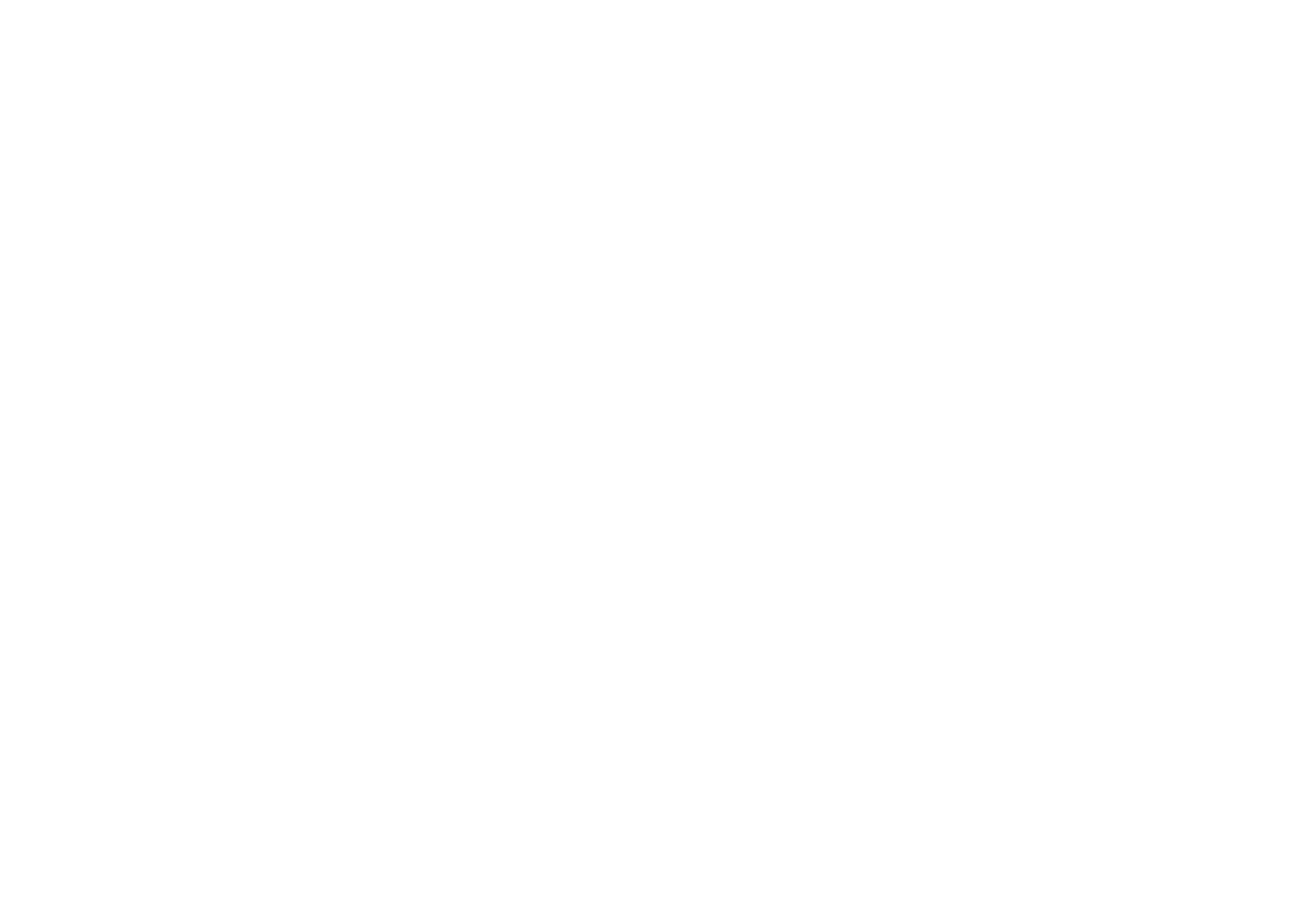
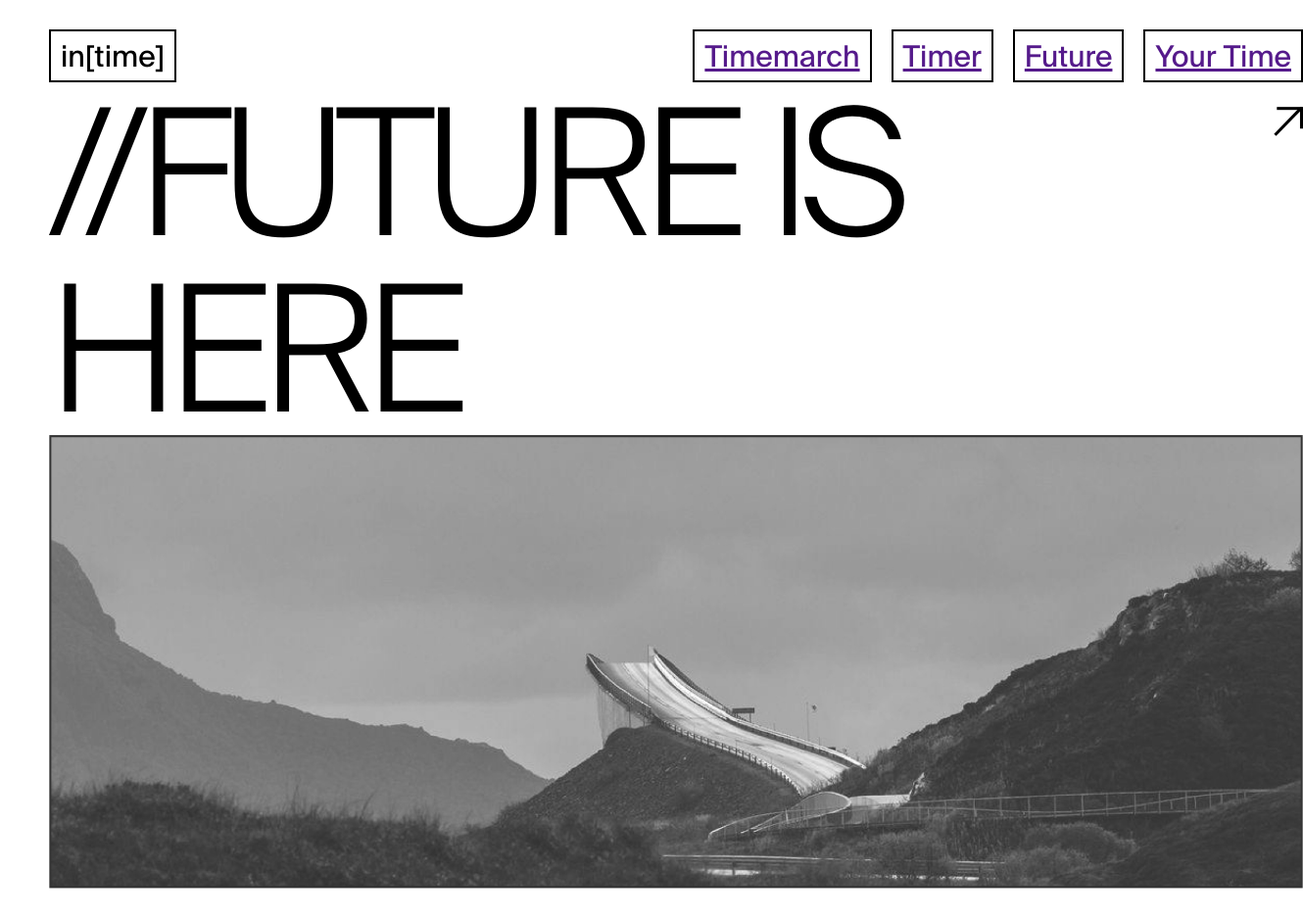
Before and after one commit to vlad-chursin/future_intime, a plain HTML site: page index.html in a window 1280 px wide. Shown: the whole page at 98% size, 1330 px wide, since content can reach past the window. Before the commit the page ends 800 px from the top, so only its background shows below. Drawn offline with Linux system fonts and the light colour scheme.

Commit message:
add promo-block

```diff
--- a/css/content.css
+++ b/css/content.css
@@ -0,0 +1,54 @@
+body{
+    width: 100%;
+    margin: 0;
+    padding: 0;
+}
+
+.promo-block{
+    width: 100%;
+    margin: 30px 50px;
+}
+
+.header{
+    width: 100%;
+    display: flex;
+    justify-content: space-between;
+}
+
+.logo span, .nav-a{
+    font-family: Suisse Book;
+    font-size: 30px;
+}
+
+.logo, .nav-a{
+    padding: 10px;
+    border: 2px solid black;
+    text-align: center;
+}
+
+.navigation{
+    display: flex;
+    gap: 20px;
+    /* justify-content: flex-end; */
+}
+
+.title-block{
+    display: flex;
+    gap: 20px;
+}
+
+.button-more img{
+    width: 30px;
+    height: 30px;
+    margin-top: 25px;
+}
+
+.title-block .title{
+    font-family: Suisse Light;
+    font-size: 180px;
+    letter-spacing: -10px;
+}
+
+.image-block img{
+    width: 100%;
+}
--- a/index.html
+++ b/index.html
@@ -7,7 +7,27 @@
 
     <link rel="stylesheet" href="./css/style.css">
 </head>
+
 <body>
-
+    <div class="promo-block">
+        <div class="header">
+            <div class="logo">
+                <span>in[time]</span>
+            </div>
+            <div class="navigation">
+                <div class="nav-a"><a href="">Timemarch</a></div>
+                <div class="nav-a"><a href="">Timer</a></div>
+                <div class="nav-a"><a href="">Future</a></div>
+                <div class="nav-a"><a href="">Your Time</a></div>
+            </div>
+        </div>
+        <div class="title-block">
+            <div class="title">//FUTURE IS HERE</div>
+            <div class="button-more"><img src="./img/more-button.svg" alt="more-button"></div>
+        </div>
+        <div class="image-block">
+            <img src="./img/promo-image.jpg" alt="image">
+        </div>
+    </div>
 </body>
 </html>
```
Also changed, not shown: img/more-button.svg (added), img/promo-image.jpg (added).
